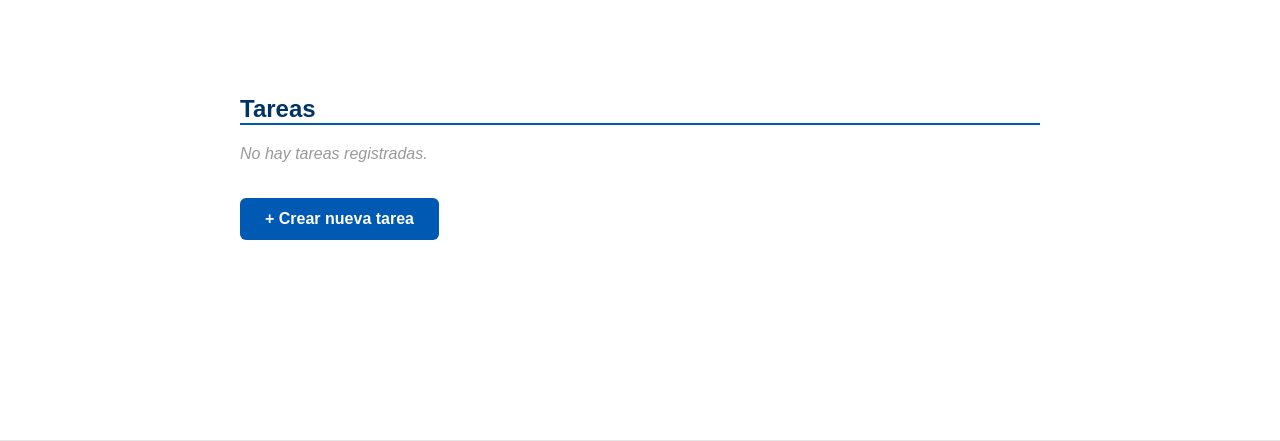
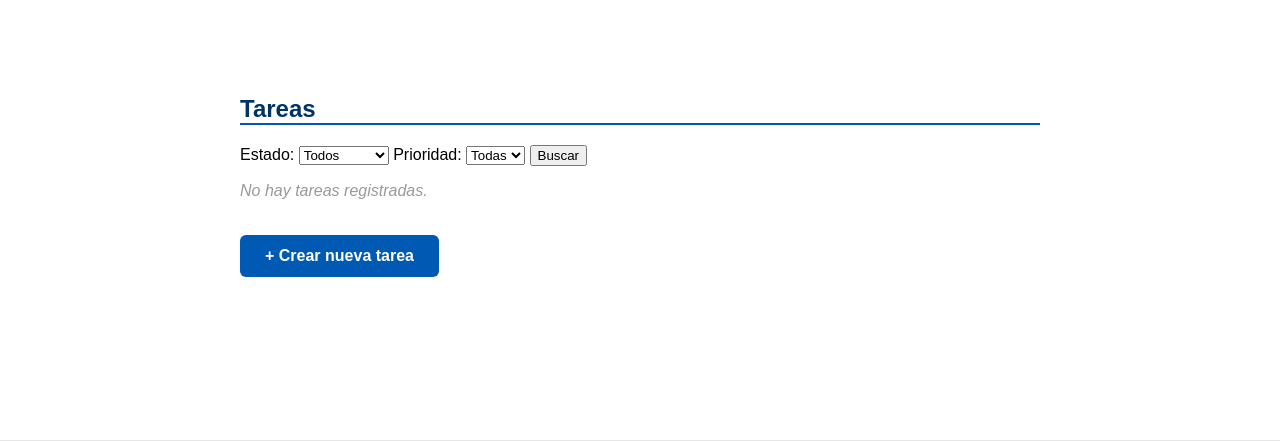
Before and after one commit to Asier888/PROYECTO-COLABORATIVO, a Django app: template appEmpresaDjango/templates/appEmpresaDjango/tarea_list.html in a window 1280 px wide. Shown: the part 110-551 px from the top of the page. Run offline with Django 3.2, Linux system fonts and the light colour scheme; the template is opened without the code that fills it, so the values that code supplies are empty.

Commit message:
Buscador de registros con dos filtros, en tareas

```diff
--- a/appEmpresaDjango/templates/appEmpresaDjango/tarea_list.html
+++ b/appEmpresaDjango/templates/appEmpresaDjango/tarea_list.html
@@ -2,12 +2,31 @@
 {% block content %}
 <section id="contenido" class="seccion-contenido">
     <h2 class="titulo-seccion">Tareas</h2>
+    <form method="get" action="{% url 'lista_tarea' %}">
+        <label for="estado">Estado:</label>
+        <select name="estado" id="estado">
+            <option value="">Todos</option>
+            <option value="abierta" {% if request.GET.estado == 'abierta' %}selected{% endif %}>Abierta</option>
+            <option value="asignada" {% if request.GET.estado == 'asignada' %}selected{% endif %}>Asignada</option>
+            <option value="en_proceso" {% if request.GET.estado == 'en_proceso' %}selected{% endif %}>En proceso</option>
+            <option value="finalizada" {% if request.GET.estado == 'finalizada' %}selected{% endif %}>Finalizada</option>
+        </select>
 
+        <label for="prioridad">Prioridad:</label>
+        <select name="prioridad" id="prioridad">
+            <option value="">Todas</option>
+            <option value="alta" {% if request.GET.prioridad == 'alta' %}selected{% endif %}>Alta</option>
+            <option value="media" {% if request.GET.prioridad == 'media' %}selected{% endif %}>Media</option>
+            <option value="baja" {% if request.GET.prioridad == 'baja' %}selected{% endif %}>Baja</option>
+        </select>
+
+        <button type="submit">Buscar</button>
+    </form>
     <ul style="list-style: none; padding: 0; margin-bottom: 35px;">
         {% for lista_tarea in object_list %}
         <li class="item-lista">
             <a href="{% url 'detalles_tarea' lista_tarea.id %}" class="link-lista">
-                {{ lista_tarea.nombre }}
+                {{ lista_tarea.nombre }} - Estado: {{ lista_tarea.estado }} - Prioridad: {{ lista_tarea.prioridad }}
             </a>
         </li>
         {% empty %}
```
Also changed, not shown: appEmpresaDjango/views.py (+13 -1 lines).
